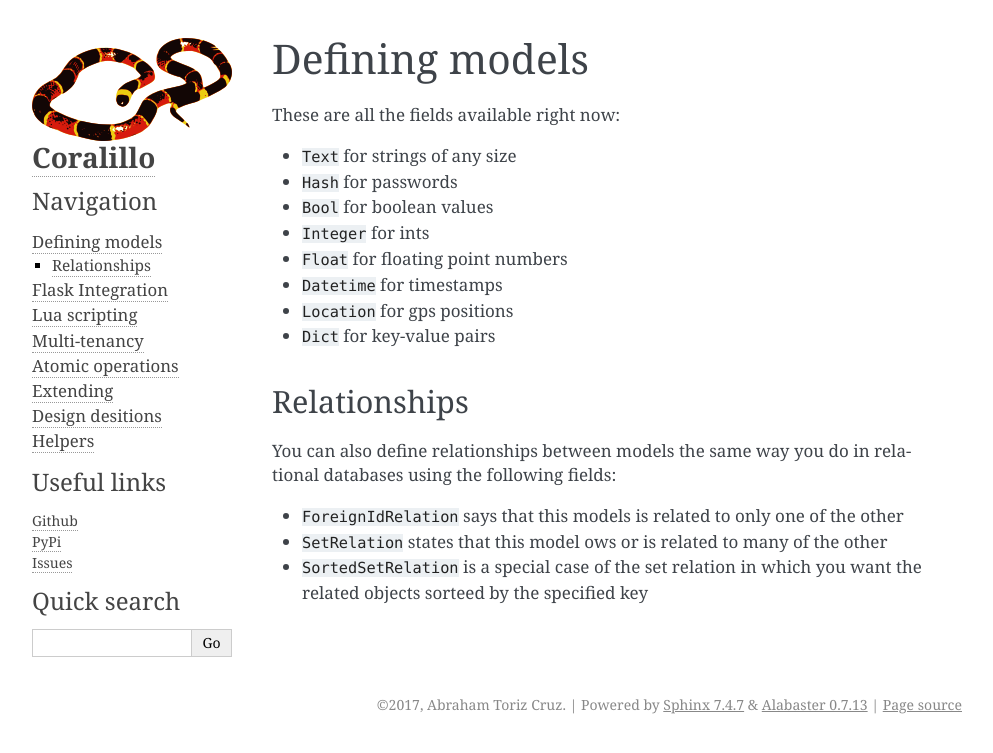
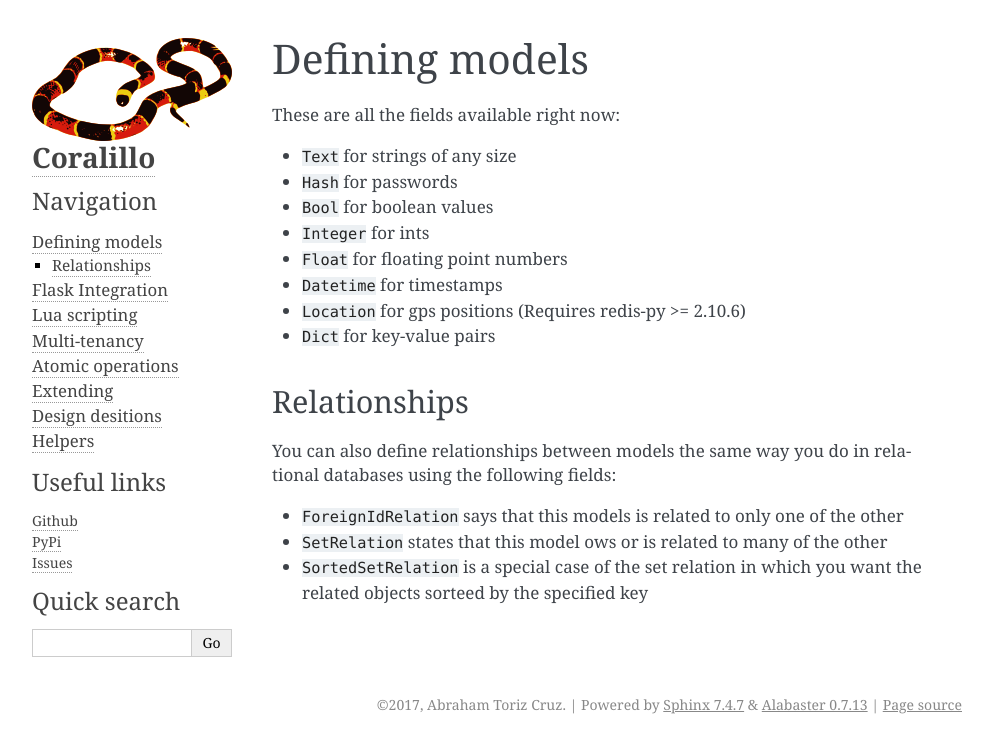
Before and after one commit to getfleety/coralillo, a Sphinx documentation site: the page built from docs/source/model_definition.rst, in a window 1280 px wide. Shown: the top 753 px of the page, without its empty margins (148-1141 px from the left). Built offline with Sphinx 7.4.7, drawn with Linux system fonts in a browser that asks for light colours; formulas are drawn with MathJax 3.

Commit message:
close #3

```diff
--- a/docs/source/model_definition.rst
+++ b/docs/source/model_definition.rst
@@ -9,7 +9,7 @@ These are all the fields available right now:
 * ``Integer`` for ints
 * ``Float`` for floating point numbers
 * ``Datetime`` for timestamps
-* ``Location`` for gps positions
+* ``Location`` for gps positions (Requires redis-py >= 2.10.6)
 * ``Dict`` for key-value pairs
 
 Relationships
```
